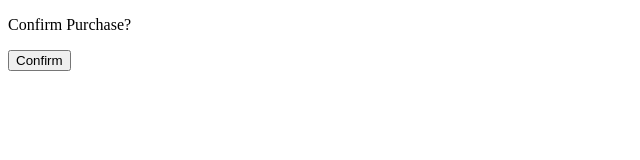
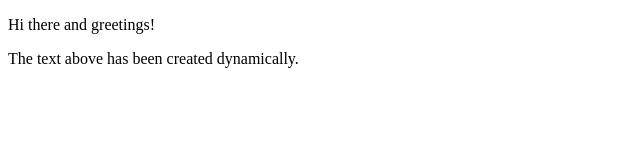
Before and after one commit to KennethAbreu/Examples, a plain HTML site: page html/js_practice/index.html in a window 1280 px wide. Shown: the whole page, without its empty margins (0-640 px from the left). Drawn offline with Linux system fonts and the light colour scheme.

Commit message:
changed dynamic div to p

```diff
--- a/html/js_practice/index.html
+++ b/html/js_practice/index.html
@@ -1,12 +1,10 @@
 <!DOCTYPE html>
-<html lang ="en">
-    <head>
-        <title>Countdown</title>
-        <!-- defer runs html first, then JS -->
-        <script defer src="script.js"></script>
-    </head>
-    <body>
-        <p id="confirm">Confirm Purchase?</p>
-        <button id="button">Confirm</button>
-    </body>
+<html>
+<head>
+  <title>||Working with elements||</title>
+  <script defer src="script.js"></script>
+</head>
+<body>
+  <div id="div1">The text above has been created dynamically.</div>
+</body>
 </html>
--- a/html/js_practice/script.js
+++ b/html/js_practice/script.js
@@ -1,4 +1,16 @@
-document.getElementById("button").onclick = function() {
-    document.getElementById("confirm").innerHTML = "Order placed, check email.";
-    document.getElementById("button").style.display = "none";
+document.body.onload = addElement;
+
+function addElement () {
+  // create a new div element
+  const newPara = document.createElement("p");
+
+  // and give it some content
+  const newContent = document.createTextNode("Hi there and greetings!");
+
+  // add the text node to the newly created div
+  newPara.appendChild(newContent);
+
+  // add the newly created element and its content into the DOM
+  const currentDiv = document.getElementById("div1");
+  document.body.insertBefore(newPara, currentDiv);
 }
```
